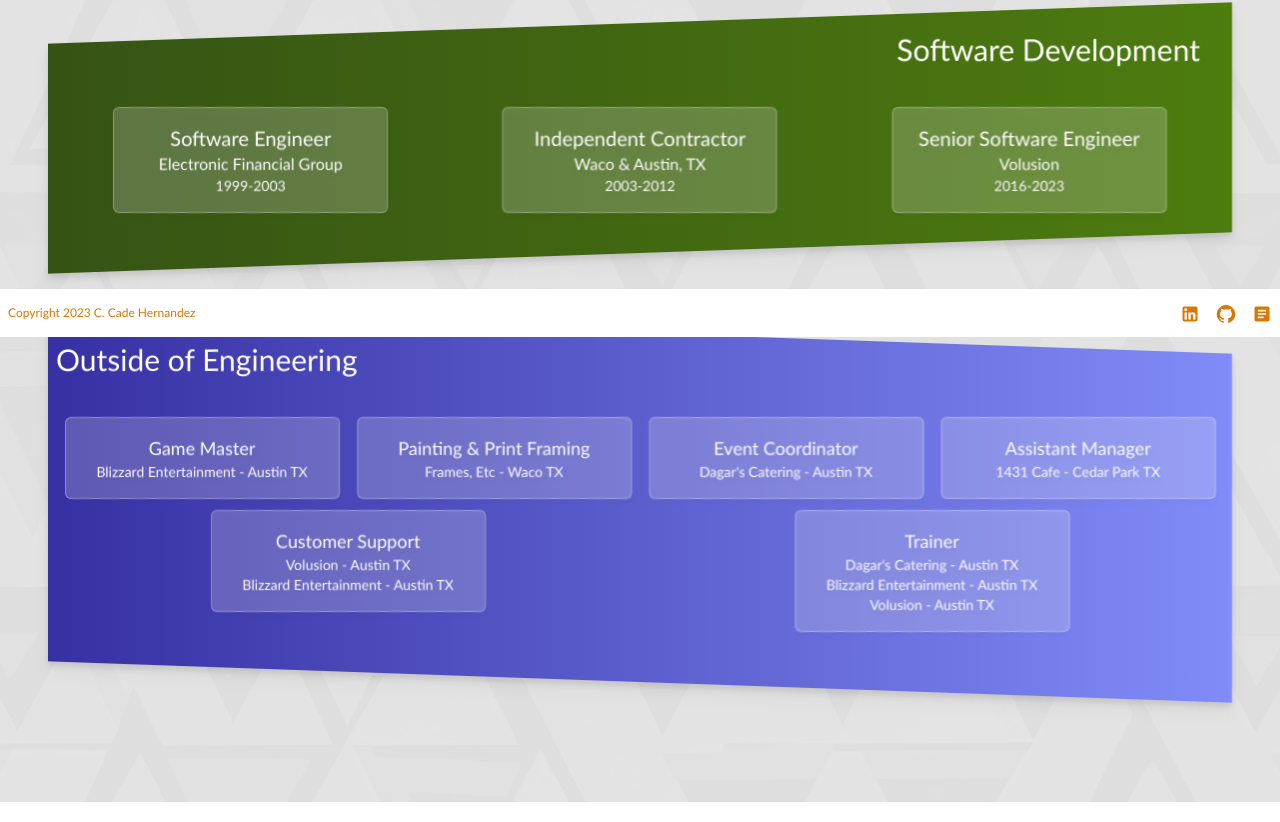
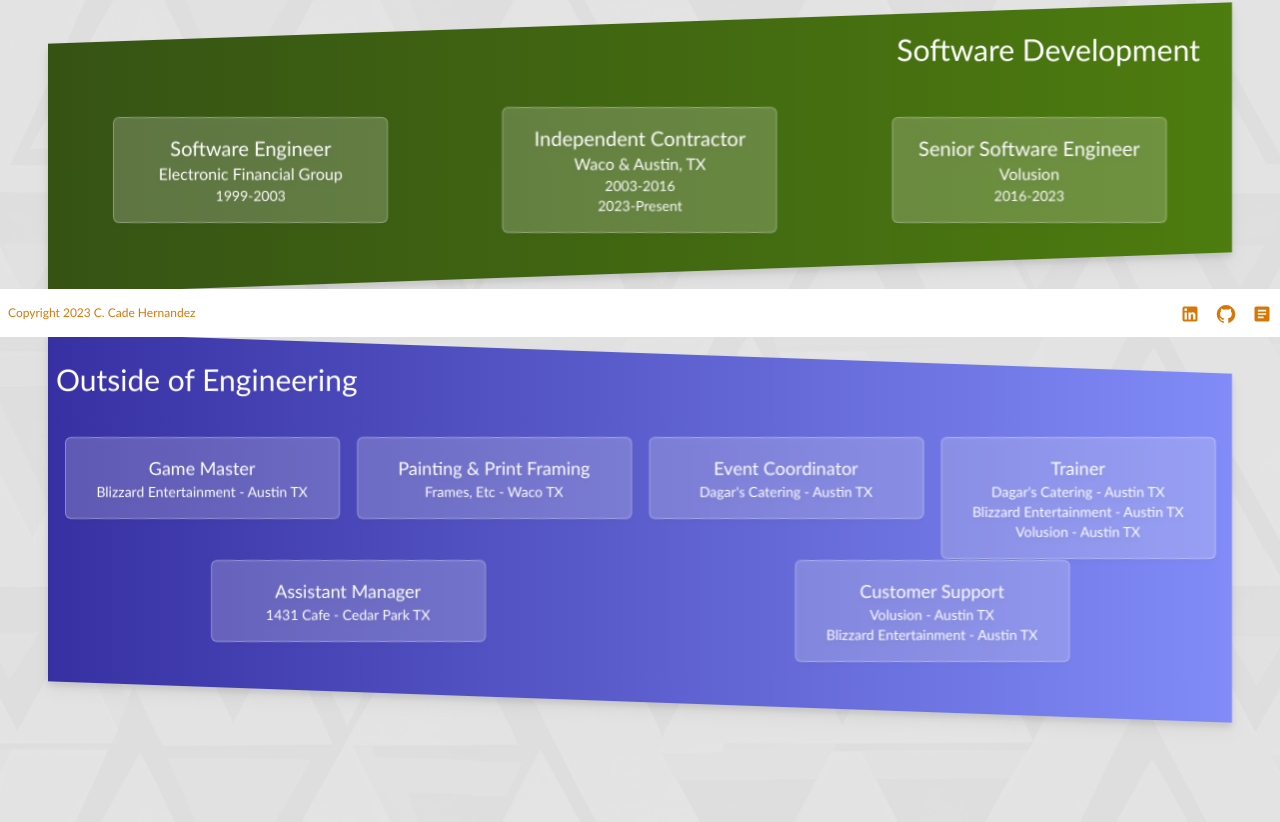
Before and after one commit to XenType/cade-hernandez-next, a Next.js app: page /experience in a window 1280 px wide. Shown: the part 463-1285 px from the top of the page. Built offline with nearby package versions, Linux system fonts and the light colour scheme.

Commit message:
new resume & minor updates

```diff
--- a/src/app/experience/page.tsx
+++ b/src/app/experience/page.tsx
@@ -13,7 +13,7 @@
           <Attention />
         </div>
         <FormattedLink
-          href="https://drive.google.com/file/d/1caQDQ0pAgIfNIpWZZpKYAodqEkkggEmR/view?usp=sharing"
+          href="https://drive.google.com/file/d/1Zt75IxkleDjLWaQeb6HgyZulwsb3sCSB/view?usp=sharing"
           title="My Resume"
           newTab
         >
--- a/src/components/content/experience/development.tsx
+++ b/src/components/content/experience/development.tsx
@@ -14,7 +14,8 @@
           <Panel>
             <div className="text-xl">Independent Contractor</div>
             <div>Waco & Austin, TX</div>
-            <div className="text-sm">2003-2012</div>
+            <div className="text-sm">2003-2016</div>
+            <div className="text-sm">2023-Present</div>
           </Panel>
           <Panel>
             <div className="text-xl">Senior Software Engineer</div>
--- a/src/components/content/experience/non-tech.tsx
+++ b/src/components/content/experience/non-tech.tsx
@@ -19,6 +19,12 @@
             <div className="text-sm">Dagar's Catering - Austin TX</div>
           </Panel>
           <Panel>
+            <div className="text-lg">Trainer</div>
+            <div className="text-sm">Dagar's Catering - Austin TX</div>
+            <div className="text-sm">Blizzard Entertainment - Austin TX</div>
+            <div className="text-sm">Volusion - Austin TX</div>
+          </Panel>
+          <Panel>
             <div className="text-lg">Assistant Manager</div>
             <div className="text-sm">1431 Cafe - Cedar Park TX</div>
           </Panel>
@@ -27,12 +33,6 @@
             <div className="text-sm">Volusion - Austin TX</div>
             <div className="text-sm">Blizzard Entertainment - Austin TX</div>
           </Panel>
-          <Panel>
-            <div className="text-lg">Trainer</div>
-            <div className="text-sm">Dagar's Catering - Austin TX</div>
-            <div className="text-sm">Blizzard Entertainment - Austin TX</div>
-            <div className="text-sm">Volusion - Austin TX</div>
-          </Panel>
         </div>
       </div>
     </div>
--- a/src/components/footer-row/index.tsx
+++ b/src/components/footer-row/index.tsx
@@ -34,7 +34,7 @@
           <Link
             title="Resume"
             target="_blank"
-            href="https://drive.google.com/file/d/1caQDQ0pAgIfNIpWZZpKYAodqEkkggEmR/view?usp=sharing"
+            href="https://drive.google.com/file/d/1Zt75IxkleDjLWaQeb6HgyZulwsb3sCSB/view?usp=sharing"
           >
             <ArticleIcon
               className="text-amber-600 hover:text-blue-700 hover:cursor-pointer"
```
